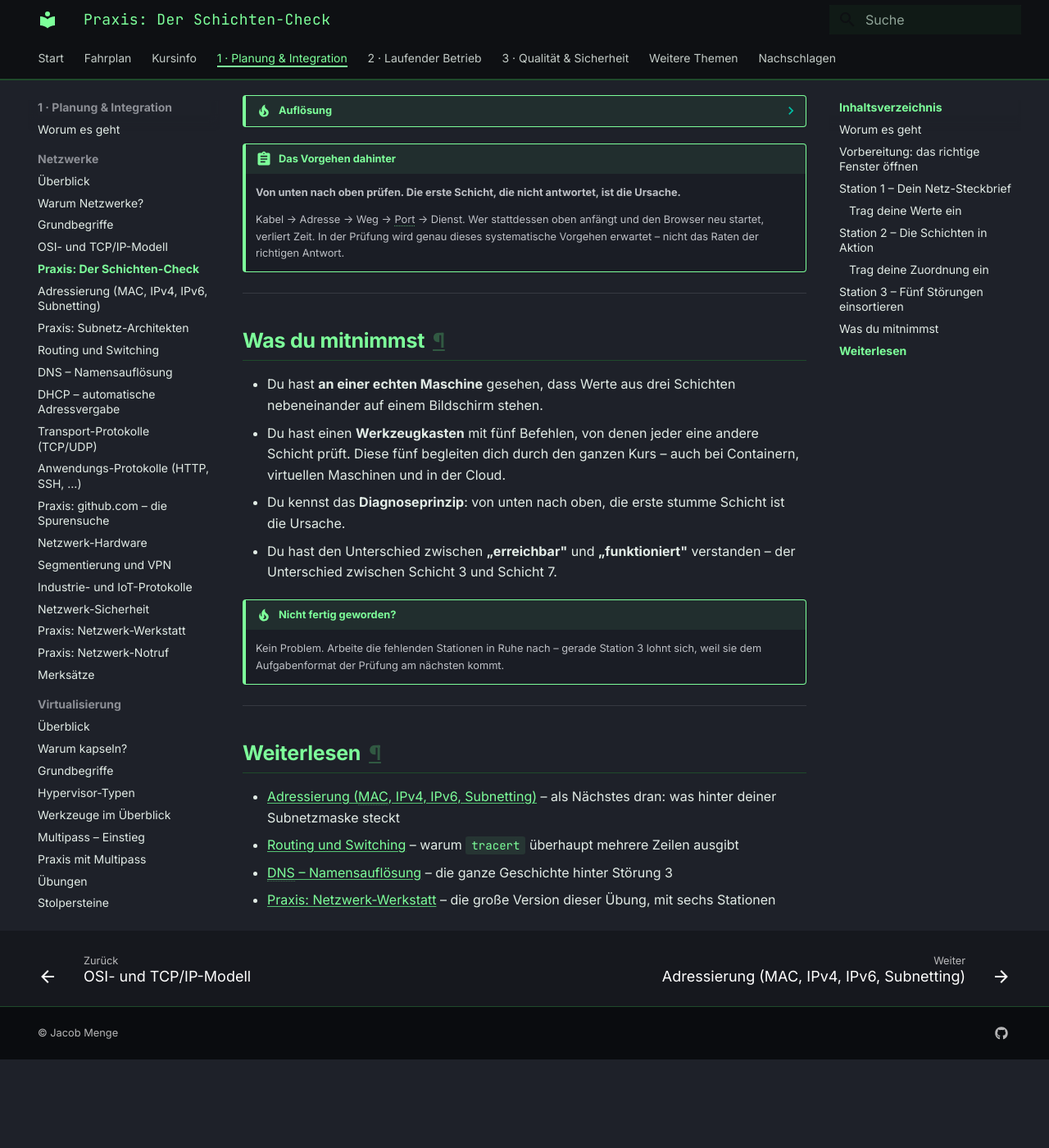
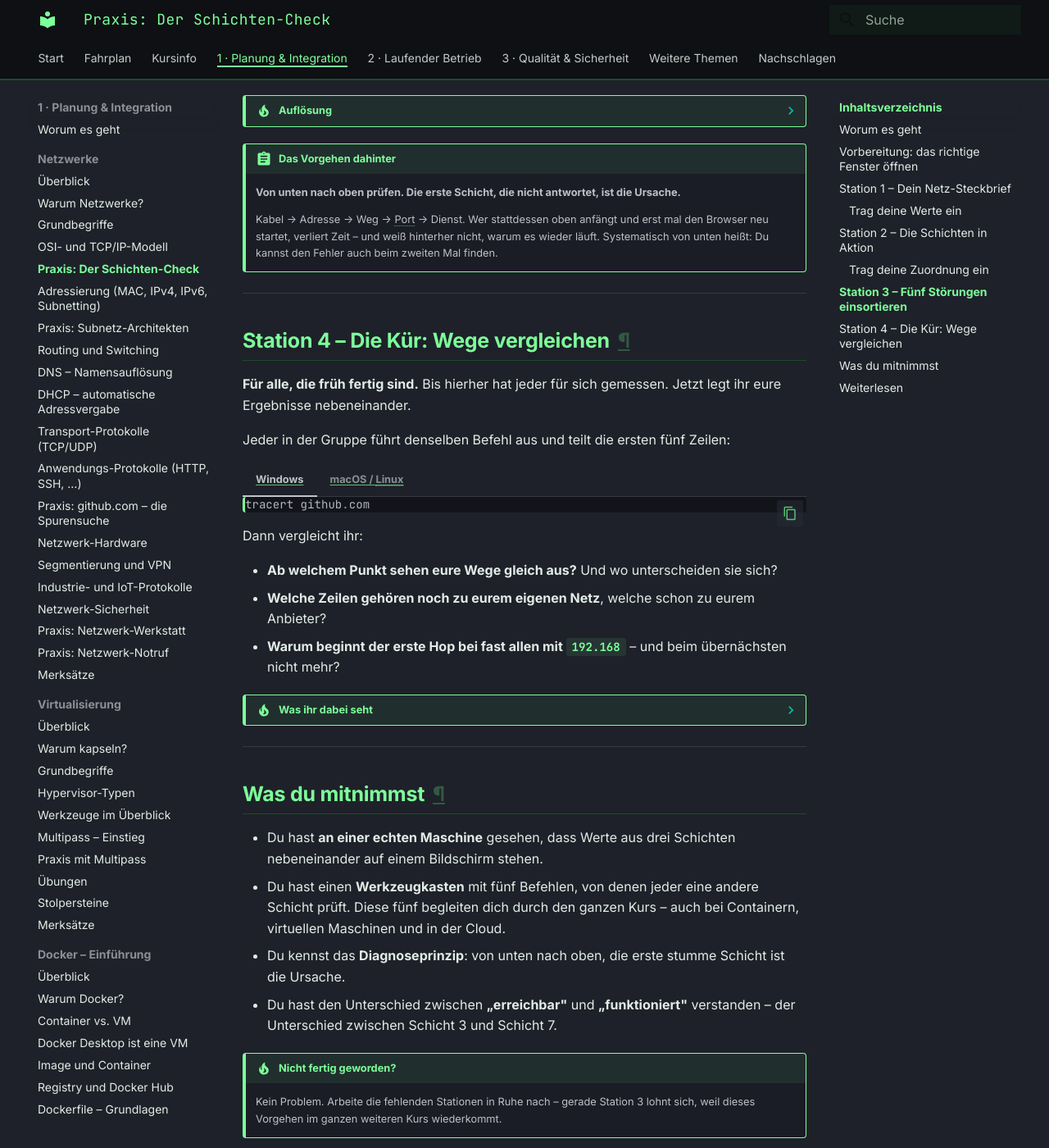
Before and after one commit to JacobMenge/kurs-unterlagen, an MkDocs documentation site: the page built from docs/netzwerke/praxis-schichten-check.md, in a window 1280 px wide and 1400 px high, scrolled down 3815 px. Shown: the whole window at 82% size. Built offline with MkDocs 1.6.1 and Material for MkDocs 9.7.7, drawn with Linux system fonts in a browser that asks for light colours; before the commit the page ends 5107 px from its top, so only the background shows below that; some of the changed text lies outside the part shown.

Commit message:
netzwerke: praxisanteil auf 50 minuten erhöht, kür-station ergänzt, prüfungsbezug zurückgenommen

````diff
--- a/docs/netzwerke/praxis-schichten-check.md
+++ b/docs/netzwerke/praxis-schichten-check.md
@@ -1,6 +1,6 @@
 ---
 title: "Praxis: Der Schichten-Check"
-description: "Erste Praxisübung im Netzwerk-Block (ca. 40 Minuten): Nimm deinen eigenen Rechner mit Bordmitteln auseinander und ordne jeden Messwert und jeden Befehl der richtigen OSI-Schicht zu. Drei Stationen – Netz-Steckbrief, Befehle in Aktion, Störungen einsortieren. Ohne Installation, für Windows, macOS und Linux."
+description: "Erste Praxisübung im Netzwerk-Block (ca. 50 Minuten): Nimm deinen eigenen Rechner mit Bordmitteln auseinander und ordne jeden Messwert und jeden Befehl der richtigen OSI-Schicht zu. Vier Stationen – Netz-Steckbrief, Befehle in Aktion, Störungen einsortieren und Wege vergleichen. Ohne Installation, für Windows, macOS und Linux."
 ---
 
 # Praxis: Der Schichten-Check
@@ -8,7 +8,7 @@
 <span class='badge badge-praxis'>Praxis</span> &nbsp; Das Schichtenmodell ist erst dann wirklich deins, wenn du es an einer echten Maschine wiedererkennst. Genau das machst du hier – an deinem eigenen Rechner, mit Befehlen, die auf jedem System schon installiert sind.
 
 !!! info "Auf einen Blick"
-    - **Dauer:** ca. 40 Minuten (drei Stationen)
+    - **Dauer:** ca. 50 Minuten (drei Stationen, plus eine Kür für Schnelle)
     - **Gruppen:** 3–4 Personen. Eine Person teilt den Bildschirm, alle tippen bei sich mit.
     - **Material:** dein eigener Rechner. **Keine Installation nötig** – alles sind Bordmittel.
     - **Voraussetzung:** [Grundbegriffe](grundbegriffe.md) und [OSI- und TCP/IP-Modell](osi-und-tcp-ip-modell.md).
@@ -20,7 +20,7 @@
 
 In der Theorie sind die sieben Schichten eine Liste, die man auswendig lernt und wieder vergisst. Im Betrieb sind sie etwas ganz anderes: ein **Suchraster für Fehler**. Wer weiß, auf welcher Schicht ein Problem sitzt, hat es schon fast gelöst – wer es nicht weiß, probiert eine Stunde lang herum.
 
-Diese Übung baut genau diese Verbindung auf. Du misst sechs Werte an deinem Rechner und ordnest sie ein. Du führst fünf Befehle aus und stellst fest, dass jeder von ihnen eine andere Schicht prüft. Und zum Schluss sortierst du fünf Störungen ein, wie sie dir im Job und in der Prüfung begegnen.
+Diese Übung baut genau diese Verbindung auf. Du misst sechs Werte an deinem Rechner und ordnest sie ein. Du führst fünf Befehle aus und stellst fest, dass jeder von ihnen eine andere Schicht prüft. Und zum Schluss sortierst du fünf Störungen ein, wie sie dir im Job auf den Tisch kommen – meist verpackt als „Internet geht nicht“.
 
 !!! tip "Spielregel"
     Tipp jeden Befehl **selbst** und lies die Ausgabe, bevor du die Auflösung aufklappst. Deine Werte sehen anders aus als die Beispiele hier – das ist genau richtig, denn es ist dein Netz.
@@ -197,7 +197,38 @@
 !!! abstract "Das Vorgehen dahinter"
     **Von unten nach oben prüfen. Die erste Schicht, die nicht antwortet, ist die Ursache.**
 
-    Kabel → Adresse → Weg → Port → Dienst. Wer stattdessen oben anfängt und den Browser neu startet, verliert Zeit. In der Prüfung wird genau dieses systematische Vorgehen erwartet – nicht das Raten der richtigen Antwort.
+    Kabel → Adresse → Weg → Port → Dienst. Wer stattdessen oben anfängt und erst mal den Browser neu startet, verliert Zeit – und weiß hinterher nicht, warum es wieder läuft. Systematisch von unten heißt: Du kannst den Fehler auch beim zweiten Mal finden.
+
+---
+
+## Station 4 – Die Kür: Wege vergleichen
+
+**Für alle, die früh fertig sind.** Bis hierher hat jeder für sich gemessen. Jetzt legt ihr eure Ergebnisse nebeneinander.
+
+Jeder in der Gruppe führt denselben Befehl aus und teilt die ersten fünf Zeilen:
+
+=== "Windows"
+    ```powershell
+    tracert github.com
+    ```
+
+=== "macOS / Linux"
+    ```bash
+    traceroute github.com
+    ```
+
+Dann vergleicht ihr:
+
+- **Ab welchem Punkt sehen eure Wege gleich aus?** Und wo unterscheiden sie sich?
+- **Welche Zeilen gehören noch zu eurem eigenen Netz**, welche schon zu eurem Anbieter?
+- **Warum beginnt der erste Hop bei fast allen mit `192.168`** – und beim übernächsten nicht mehr?
+
+??? tip "Was ihr dabei seht"
+    Es gibt **nicht den einen Weg** ins Internet. Jeder von euch startet in seinem eigenen lokalen Netz, geht über seinen eigenen Anbieter und trifft die anderen erst irgendwo weiter draußen – dort, wo die großen Netze zusammenlaufen.
+
+    Der erste Hop ist immer euer eigener Router, deshalb die private Adresse. Ab dem zweiten Hop seid ihr im Netz eures Anbieters und die Adressen werden öffentlich. Und je weiter es geht, desto ähnlicher werden eure Wege, weil am Ziel alle durch dieselbe Tür müssen.
+
+    Genau das ist die Maschen-Topologie aus der Theorie – nur eben als echte Messung statt als Zeichnung an der Tafel.
 
 ---
 
@@ -209,7 +240,7 @@
 - Du hast den Unterschied zwischen **„erreichbar"** und **„funktioniert"** verstanden – der Unterschied zwischen Schicht 3 und Schicht 7.
 
 !!! tip "Nicht fertig geworden?"
-    Kein Problem. Arbeite die fehlenden Stationen in Ruhe nach – gerade Station 3 lohnt sich, weil sie dem Aufgabenformat der Prüfung am nächsten kommt.
+    Kein Problem. Arbeite die fehlenden Stationen in Ruhe nach – gerade Station 3 lohnt sich, weil dieses Vorgehen im ganzen weiteren Kurs wiederkommt.
 
 ---
 
````
Also changed, not shown: 2 other files.
